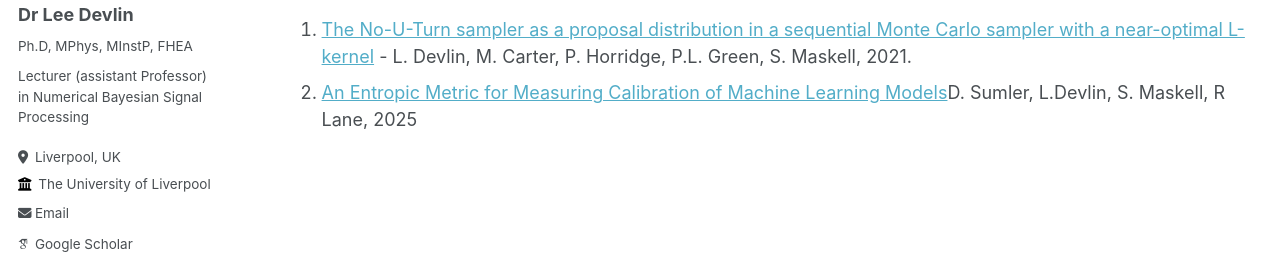
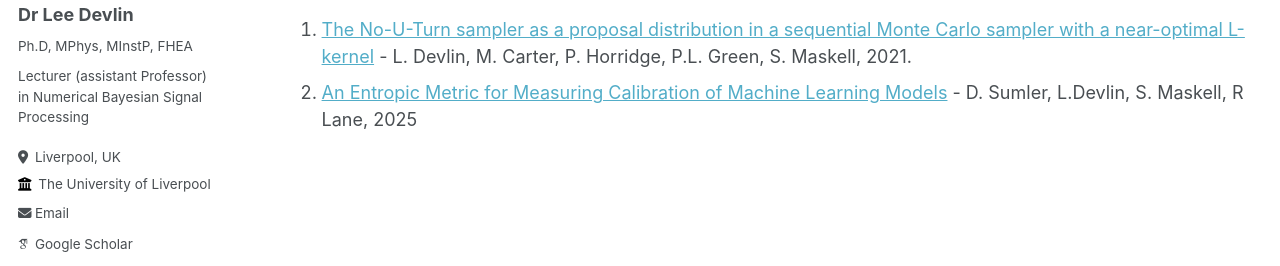
Before and after one commit to LJDevlin/LJDevlin.github.io, a Jekyll site: the page built from _pages/publications.md, in a window 1280 px wide and 900 px high, scrolled down 1240 px. Shown: the part 341-607 px from the top of the window. Built offline with Jekyll 4.4.1, drawn with Linux system fonts in a browser that asks for light colours; some web fonts are replaced.

Commit message:
fix typo

```diff
--- a/_pages/publications.md
+++ b/_pages/publications.md
@@ -38,4 +38,4 @@ IEEE Signal Processing Letters - Vol. 31, 2024.
 
 ## Preprints
 1. [The No-U-Turn sampler as a proposal distribution in a sequential Monte Carlo sampler with a near-optimal L-kernel](https://arxiv.org/abs/2108.02498) - L. Devlin, M. Carter, P. Horridge, P.L. Green, S. Maskell, 2021.
-1. [An Entropic Metric for Measuring Calibration of Machine Learning Models](https://arxiv.org/abs/2502.14545)D. Sumler, L.Devlin, S. Maskell, R Lane, 2025
+1. [An Entropic Metric for Measuring Calibration of Machine Learning Models](https://arxiv.org/abs/2502.14545) - D. Sumler, L.Devlin, S. Maskell, R Lane, 2025
```
